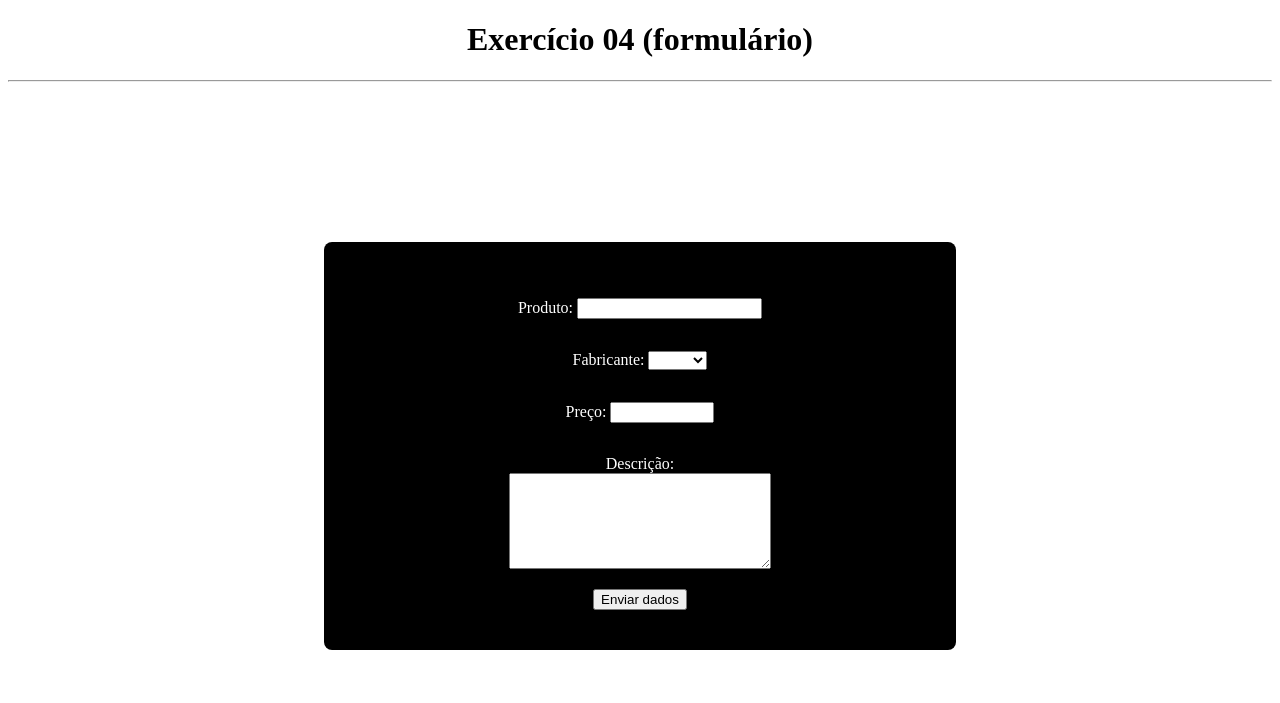
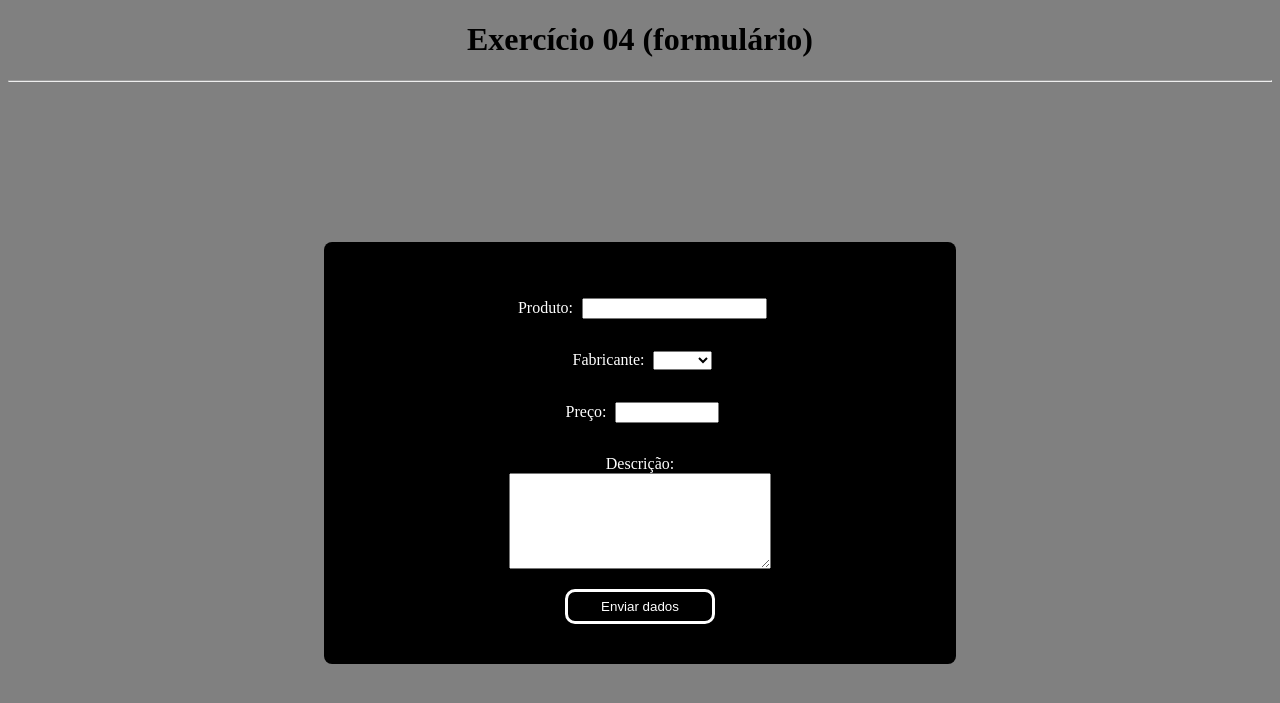
Before and after one commit to KauaKewen/aulas-php, a PHP site: page /exercicio04-formulario.php in a window 1280 px wide. Shown: the top 703 px of the page. Run offline with PHP 8.4, Linux system fonts and the light colour scheme.

Commit message:
Update exercicio04-formulario.php

```diff
--- a/exercicio04-formulario.php
+++ b/exercicio04-formulario.php
@@ -6,6 +6,7 @@
     <style>
         body {
             text-align: center;
+            background-color: gray;
         }
 
         form {
@@ -19,7 +20,18 @@
             width: 50%;
             margin-left: 25%;
             border-radius: 8px;
-
+        }
+        button {
+            border: none;
+            height: 35px;
+            width: 150px;
+            background-color: black;
+            color: white;
+            border: solid white;
+            border-radius: 10px;
+        }
+        label {
+            padding: 5px;
         }
     </style>
     <title>Exercício 04 (formulário)</title>
```
